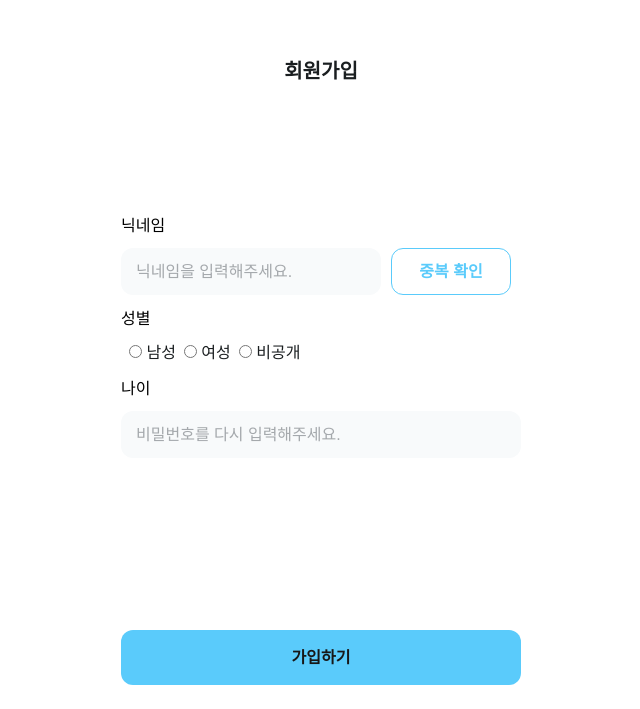
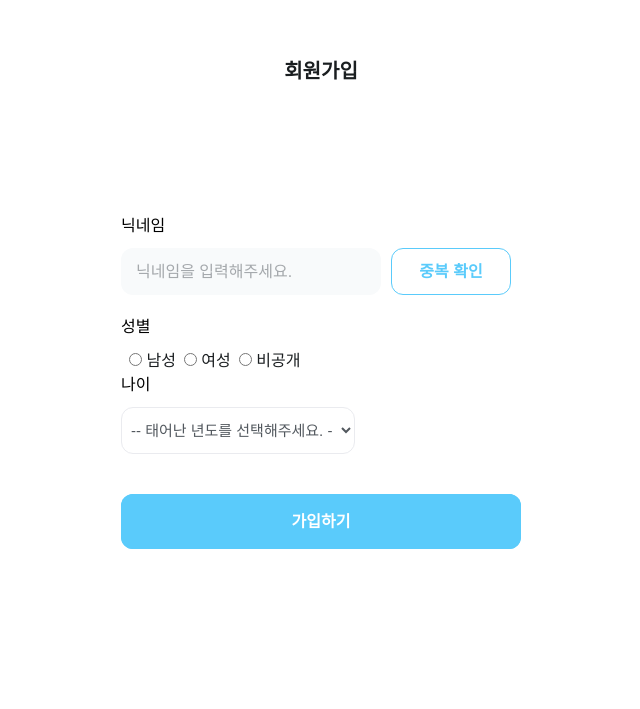
Before and after one commit to potato-club/MindBridge-front, a Next.js app: page /signup/signup2 in a window 1280 px wide. Shown: the part 136-845 px from the top of the page, without its empty margins (319-959 px from the left). After the commit the page ends 800 px from the top, so only its background shows below. Built offline with nearby package versions, Linux system fonts and the light colour scheme.

Commit message:
회원가입 퍼블리싱 완료

```diff
--- /dev/null
+++ b/src/app/signup/layout.tsx
@@ -0,0 +1,21 @@
+// app/signup/layout.tsx
+'use client';
+import SignUpForm from "./signup/SignUpForm";
+import styles from "./signup/SignUpForm.module.css";
+
+
+// layout 컴포넌트는 children prop을 필수로 가집니다.
+export default function SignUpLayout({
+  children,
+}: {
+  children: React.ReactNode;
+}) {
+  return (
+    <>
+      <header className={styles.title}>회원가입</header>
+
+      {/* children은 page.tsx의 내용물이 렌더링될 자리입니다. */}
+      <main>{children}</main>
+    </>
+  );
+}
--- a/src/app/signup/page.tsx
+++ b/src/app/signup/page.tsx
@@ -1,4 +1,5 @@
 'use client';
 import SignUpForm from "./signup/SignUpForm";
+import styles from "./signup/SignUpForm.module.css";
 
 export default SignUpForm;
--- a/src/app/signup/signup/SignUpForm.module.css
+++ b/src/app/signup/signup/SignUpForm.module.css
@@ -12,6 +12,7 @@
 .bodyText{
     color:black;
     margin-bottom: 10px;
+    display: block;
 }
 
 /* div */
@@ -19,17 +20,31 @@
     display: flex;             /* Flexbox 컨테이너로 설정 */
     justify-content: center;
     flex-direction: column;
-    margin: auto;
+    margin: 5% auto;
+    position: relative;
 
     width: 90%;
+    height: 90%;
+
     max-width: 400px;
     min-width: 320px;
 
     gap: 12px;
 }
 
+.wrapper_main2{
+    margin: 5% auto;
+
+    width: 90%;
+    height: 90%;
+
+    max-width: 400px;
+    min-width: 320px;
+}
+
 .oButton{
     align-items: center;
+    margin-bottom: 5%;
 }
 
 .xButton{
@@ -37,12 +52,25 @@
 }
 
 .bottomButtonBox{
-    margin-top: 40%;
-    margin-bottom: 6%;
+    position: absolute;
+    left: 50%;
+    transform: translateX(-50%);
+    margin-top: 200%;
+    margin-bottom: 10px;
     width: 100%;
-    display: flex;
-    align-items: center;
+}
 
+.bottomButtonBox2{
+  width: 100%;
+  height: 55px;
+  border-radius: 12px;
+  border: none;
+  background-color: #5acbfb;
+  color: white;
+  font-weight: bold;
+  font-size: 16px;
+  cursor: pointer;
+  margin-top: 40px;
 }
 
 
@@ -83,6 +111,22 @@
     margin-left: 1%;
 }
 
+.selectBox{
+    font-size: 15px;
+    color: #52585E;
+    border: solid 1px #EAEBEF ;
+    border-radius: 12px;
+    background-color: none;
+
+    width: 234px;
+    height: 47px;
+    padding: 5px;
+}
+
+.dropBox{
+
+}
+
 /* 버튼 */
 .doubleButton{
     font: 70%;
--- a/src/app/signup/signup/SignUpForm.tsx
+++ b/src/app/signup/signup/SignUpForm.tsx
@@ -24,7 +24,6 @@ const SignUpForm = () => {
 
     return (
         <>
-            <header className={styles.title}>회원가입</header>
             <form>
                 <div className={styles.wrapper_main}>
                     <div className={styles.oButton}>
--- a/src/app/signup/signup2/SignUpForm2.tsx
+++ b/src/app/signup/signup2/SignUpForm2.tsx
@@ -1,6 +1,6 @@
 'use client';
 
-import { useEffect,useState } from "react";
+import { useEffect,useState,ChangeEvent } from "react";
 import styles from "../signup/SignUpForm.module.css";
 import { useRouter } from "next/navigation";
 
@@ -13,6 +13,7 @@ const genderOptions = [
 
     const SignUpForm2 = () => {
 
+        const [birth, setBirth] = useState('');
         const [nickname, setNickname] = useState('');
         const [gender, setGender] = useState('');
         const [age, setAge] = useState('');
@@ -23,11 +24,26 @@ const genderOptions = [
         // 여기에 서버로 데이터를 전송하는 로직을 추가합니다.
     };
 
+    const currentYear = new Date().getFullYear();
+
+    const yearOptions = [];
+
+    for (let year = currentYear; year >=currentYear - 100; year--){
+        yearOptions.push(
+            <option key={year} value={year}>
+                {year}년
+            </option>
+        );
+    }
+
+    const handleChange = (e: ChangeEvent<HTMLSelectElement>) => {
+        setBirth(e.target.value);
+    };
+
         return (
             <>
-                <header className={styles.title}>회원가입</header>
                 <form onSubmit={handleSubmit}>
-                    <div className={styles.wrapper_main}>
+                    <div className={styles.wrapper_main2}>
                         <div className={styles.oButton}>
                             <p className={styles.bodyText}>닉네임</p>
                             <div className={styles.inpuBoxWrapper}>
@@ -64,17 +80,22 @@ const genderOptions = [
 
 
 
-                        <div className={styles.xButton}>
-                            <p className={styles.bodyText}>나이</p>
-                            <input type="text"
-                            className={styles.buttonXBox}
-                            placeholder="비밀번호를 다시 입력해주세요.">
-                        </input>
-                        </div>
+                       {/* 출생년도 섹션 */}
+                <div className={styles.xButton}>
+                    <p className={styles.bodyText}>나이</p>
+                    <select
+                        value={birth}
+                        onChange={(e) => setBirth(e.target.value)}
+                        className={`${styles.selectBox} ${styles.dropBox}`}
+                    >
+                        <option value="" disabled>-- 태어난 년도를 선택해주세요. --</option>
+                        {yearOptions}
+                    </select>
+                </div>
 
 
 
-                    <div className={styles.bottomButtonBox}>
+                    <div className={styles.bottomButtonBox2}>
                         <button type="button" className={styles.nextButton}>가입하기</button>
                     </div>
                 </div>
```
